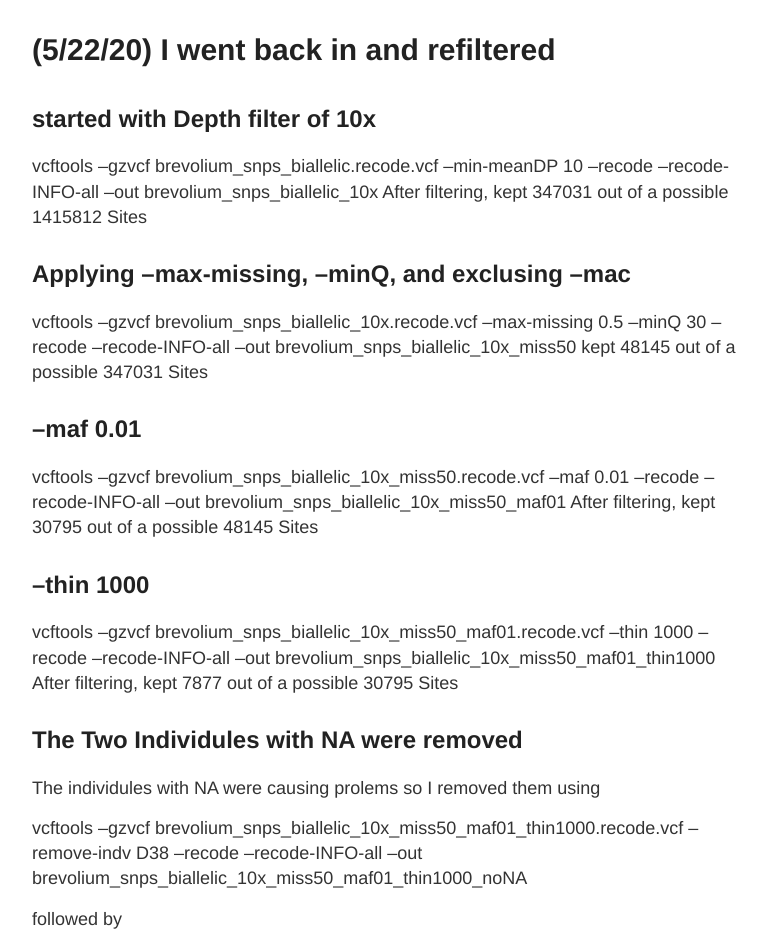
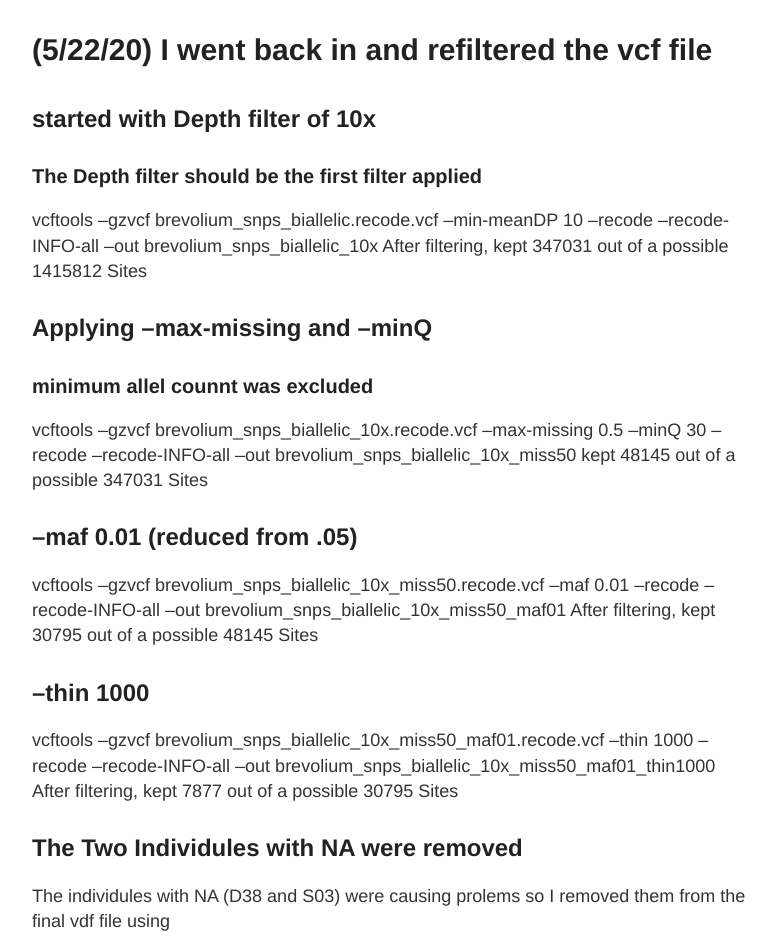
Before and after one commit to Mwags24/Brevolium_Notebook, a Jekyll site: the page built from _posts/2020-5-26-DAPC.md, in a window 1280 px wide and 1400 px high, scrolled down 463 px. Shown: the top 950 px of the window, without its empty margins (248-1024 px from the left). Built offline with Jekyll 4.4.1, drawn with Linux system fonts in a browser that asks for light colours; some of the changed text lies outside the part shown.

Commit message:
adding to posts

```diff
--- a/_posts/2020-5-26-DAPC.md
+++ b/_posts/2020-5-26-DAPC.md
@@ -9,18 +9,19 @@ tags:
 # Further Filtering
 
 
-# (5/22/20) I went back in and refiltered
+# (5/22/20) I went back in and refiltered the vcf file
 
 ## started with Depth filter of 10x
+### The Depth filter should be the first filter applied
 vcftools --gzvcf  brevolium_snps_biallelic.recode.vcf --min-meanDP 10 --recode --recode-INFO-all --out brevolium_snps_biallelic_10x
     After filtering, kept 347031 out of a possible 1415812 Sites
 
-## Applying --max-missing, --minQ, and exclusing --mac
-
+## Applying --max-missing and --minQ
+### minimum allel counnt was excluded
 vcftools --gzvcf brevolium_snps_biallelic_10x.recode.vcf --max-missing 0.5 --minQ 30 --recode --recode-INFO-all --out brevolium_snps_biallelic_10x_miss50
     kept 48145 out of a possible 347031 Sites
 
-## --maf 0.01
+## --maf 0.01 (reduced from .05)
 
 vcftools --gzvcf brevolium_snps_biallelic_10x_miss50.recode.vcf --maf 0.01 --recode --recode-INFO-all --out brevolium_snps_biallelic_10x_miss50_maf01
     After filtering, kept 30795 out of a possible 48145 Sites
@@ -35,7 +36,7 @@ vcftools --gzvcf brevolium_snps_biallelic_10x_miss50_maf01.recode.vcf --thin 100
 
 ## The Two Individules with NA were removed
 
-The individules with NA were causing prolems so I removed them using
+The individules with NA (D38 and S03) were causing prolems so I removed them from the final vdf file using
 
 vcftools --gzvcf brevolium_snps_biallelic_10x_miss50_maf01_thin1000.recode.vcf --remove-indv D38 --recode --recode-INFO-all --out brevolium_snps_biallelic_10x_miss50_maf01_thin1000_noNA
 
@@ -43,7 +44,7 @@ followed by
 
 vcftools --gzvcf brevolium_snps_biallelic_10x_miss50_maf01_thin1000_noNA.recode.vcf --remove-indv S03 --recode --recode-INFO-all --out brevolium_snps_biallelic_10x_miss50_maf01_thin1000_noNA
 
-###I began working with this file
+### I began working with this file
 scp -r myles_wagner@bluewaves.uri.edu:/data/pradalab/Brevolium_depth/vcf_files/brevolium_snps_biallelic_10x_miss50_maf01_thin1000_noNA.recode.vcf /Users/myles/Desktop/brevolium
 
 
```
Also changed, not shown: _posts/2020-5-27-Bayscan.md (+7 -6 lines).
